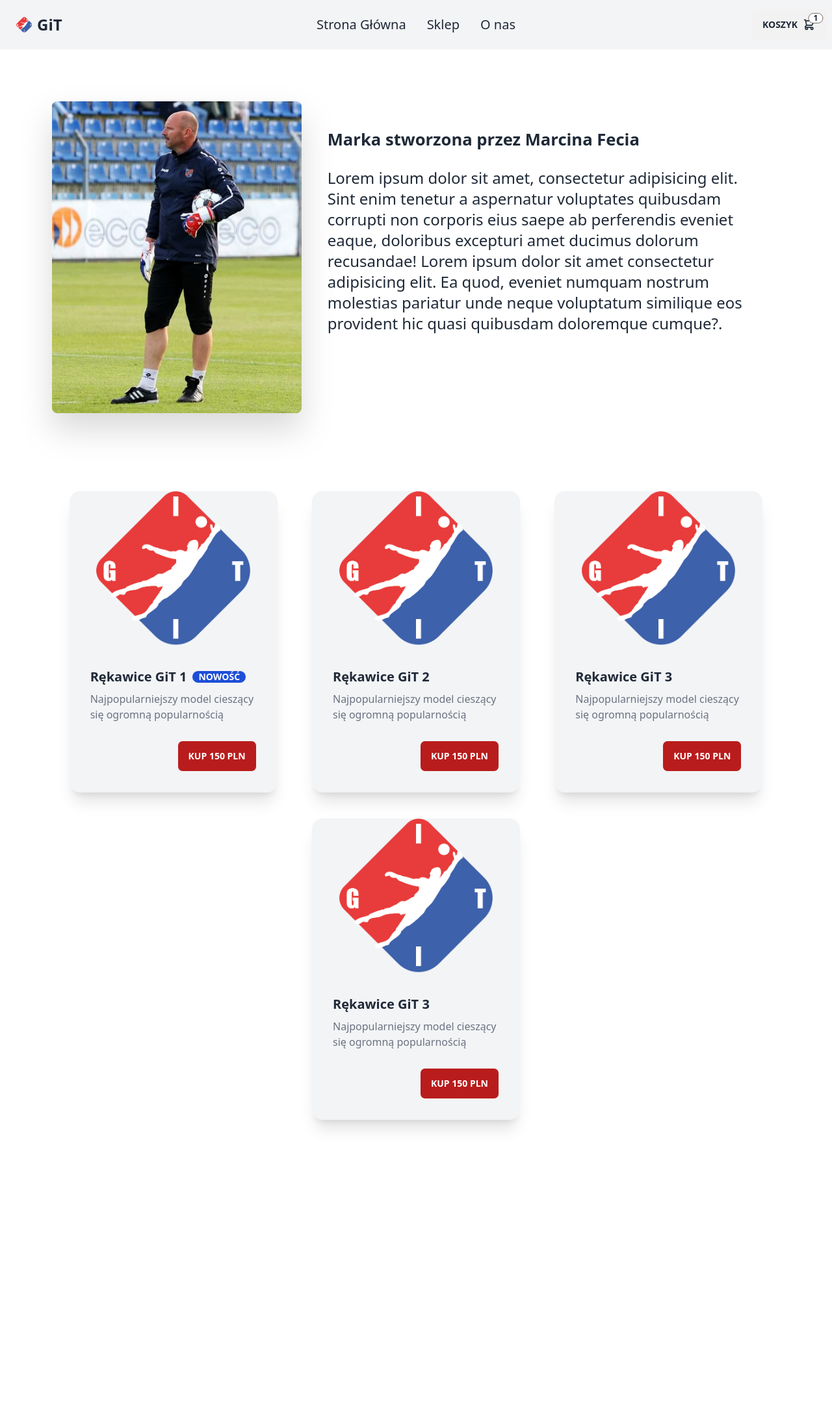
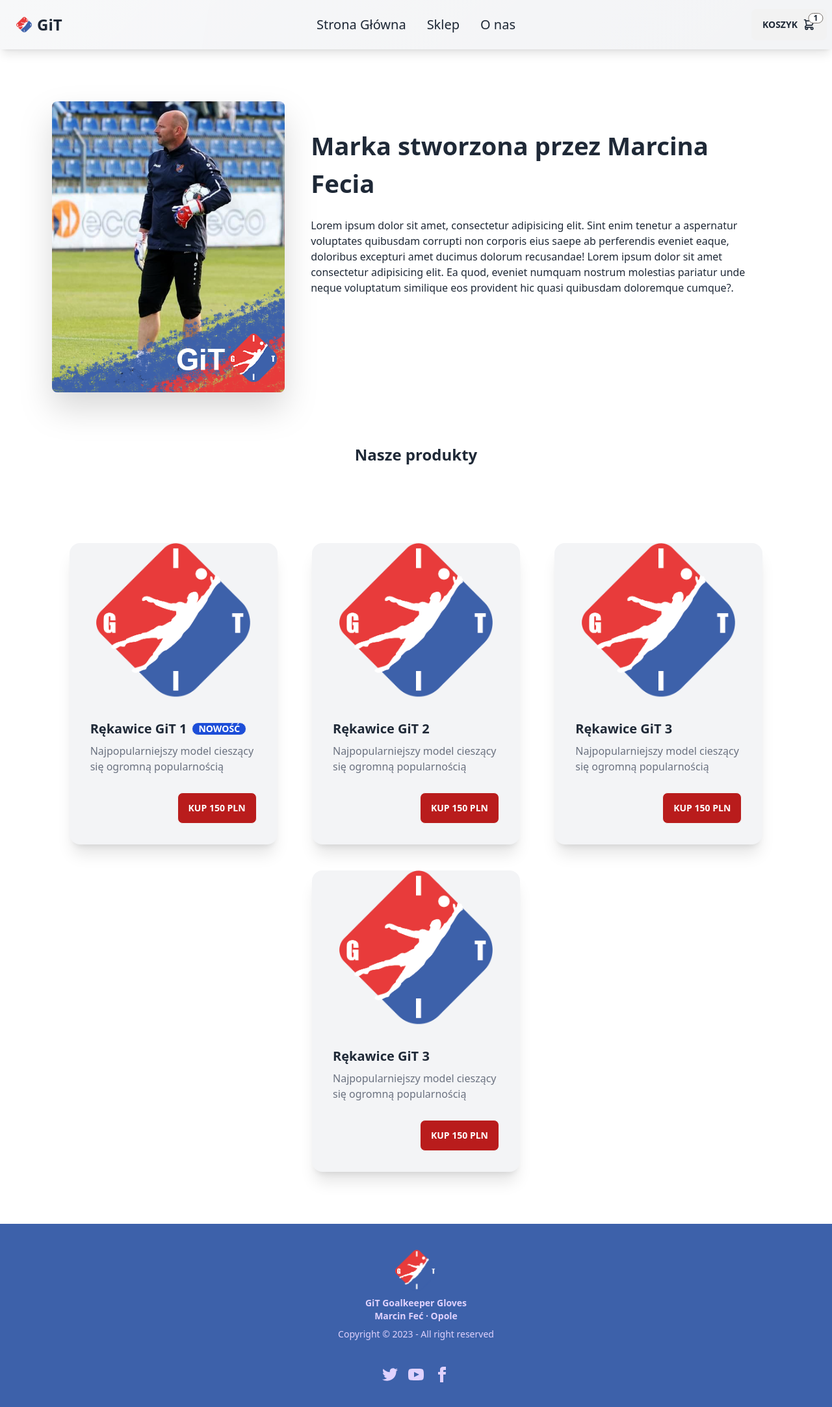
Before and after one commit to janekbartnicki/git-website, a React (Vite) app: page / in a window 1280 px wide. Shown: the whole page at 65% size. Before the commit the page ends 1804 px from the top, so only its background shows below. Built offline with nearby package versions, Linux system fonts and the light colour scheme.

Commit message:
working on footer

```diff
--- a/src/App.tsx
+++ b/src/App.tsx
@@ -2,12 +2,14 @@
 import NavBar from './NavBar';
 import Card from './Card';
 import ShortAbout from './ShortAbout';
+import Footer from './Footer';
 
 const App = () => {
   return (
     <>
       <NavBar cartCount={1}/>
       <ShortAbout/>
+      <h1 className='text-center font-bold text-2xl'>Nasze produkty</h1>
       <div className='lg:m-20 flex flex-wrap'>
         <Card
           header='Rękawice GiT 1'
@@ -37,6 +39,7 @@
 
         />
       </div>
+      <Footer/>
     </>
   )
 }
--- a/src/Card.tsx
+++ b/src/Card.tsx
@@ -18,7 +18,7 @@
     return (
         <div className="card w-80 bg-gray-100 m-auto mt-10 shadow-xl">
             <figure>
-                <img className="max-h-60" src={img} alt="Shoes" />
+                <img draggable={false} className="max-h-60" src={img} alt="Shoes" />
             </figure>
             <div className="card-body">
                 <h2 className="card-title">
--- /dev/null
+++ b/src/Footer.tsx
@@ -0,0 +1,23 @@
+const Footer: React.FC = () => {
+    return (
+        <footer className="footer footer-center p-10 bg-[#3d61aa] text-primary-content">
+            <div>
+                {/* <svg width="50" height="50" viewBox="0 0 24 24" xmlns="http://www.w3.org/2000/svg" fillRule="evenodd" clip-rule="evenodd" className="inline-block fill-current"><path d="M22.672 15.226l-2.432.811.841 2.515c.33 1.019-.209 2.127-1.23 2.456-1.15.325-2.148-.321-2.463-1.226l-.84-2.518-5.013 1.677.84 2.517c.391 1.203-.434 2.542-1.831 2.542-.88 0-1.601-.564-1.86-1.314l-.842-2.516-2.431.809c-1.135.328-2.145-.317-2.463-1.229-.329-1.018.211-2.127 1.231-2.456l2.432-.809-1.621-4.823-2.432.808c-1.355.384-2.558-.59-2.558-1.839 0-.817.509-1.582 1.327-1.846l2.433-.809-.842-2.515c-.33-1.02.211-2.129 1.232-2.458 1.02-.329 2.13.209 2.461 1.229l.842 2.515 5.011-1.677-.839-2.517c-.403-1.238.484-2.553 1.843-2.553.819 0 1.585.509 1.85 1.326l.841 2.517 2.431-.81c1.02-.33 2.131.211 2.461 1.229.332 1.018-.21 2.126-1.23 2.456l-2.433.809 1.622 4.823 2.433-.809c1.242-.401 2.557.484 2.557 1.838 0 .819-.51 1.583-1.328 1.847m-8.992-6.428l-5.01 1.675 1.619 4.828 5.011-1.674-1.62-4.829z"></path></svg> */}
+                <img src="images/icon_logo.png" className="w-16 h-16" alt="" />
+                <p className="font-bold">
+                GiT Goalkeeper Gloves <br/>Marcin Feć <span>&#183;</span> Opole
+                </p>
+                <p>Copyright © 2023 - All right reserved</p>
+            </div>
+            <div>
+                <div className="grid grid-flow-col gap-4">
+                <a><svg xmlns="http://www.w3.org/2000/svg" width="24" height="24" viewBox="0 0 24 24" className="fill-current"><path d="M24 4.557c-.883.392-1.832.656-2.828.775 1.017-.609 1.798-1.574 2.165-2.724-.951.564-2.005.974-3.127 1.195-.897-.957-2.178-1.555-3.594-1.555-3.179 0-5.515 2.966-4.797 6.045-4.091-.205-7.719-2.165-10.148-5.144-1.29 2.213-.669 5.108 1.523 6.574-.806-.026-1.566-.247-2.229-.616-.054 2.281 1.581 4.415 3.949 4.89-.693.188-1.452.232-2.224.084.626 1.956 2.444 3.379 4.6 3.419-2.07 1.623-4.678 2.348-7.29 2.04 2.179 1.397 4.768 2.212 7.548 2.212 9.142 0 14.307-7.721 13.995-14.646.962-.695 1.797-1.562 2.457-2.549z"></path></svg></a>
+                <a><svg xmlns="http://www.w3.org/2000/svg" width="24" height="24" viewBox="0 0 24 24" className="fill-current"><path d="M19.615 3.184c-3.604-.246-11.631-.245-15.23 0-3.897.266-4.356 2.62-4.385 8.816.029 6.185.484 8.549 4.385 8.816 3.6.245 11.626.246 15.23 0 3.897-.266 4.356-2.62 4.385-8.816-.029-6.185-.484-8.549-4.385-8.816zm-10.615 12.816v-8l8 3.993-8 4.007z"></path></svg></a>
+                <a><svg xmlns="http://www.w3.org/2000/svg" width="24" height="24" viewBox="0 0 24 24" className="fill-current"><path d="M9 8h-3v4h3v12h5v-12h3.642l.358-4h-4v-1.667c0-.955.192-1.333 1.115-1.333h2.885v-5h-3.808c-3.596 0-5.192 1.583-5.192 4.615v3.385z"></path></svg></a>
+                </div>
+            </div>
+        </footer>
+    )
+}
+
+export default Footer;
--- a/src/NavBar.tsx
+++ b/src/NavBar.tsx
@@ -15,14 +15,14 @@
     }
 
     return (
-        <div className="navbar bg-gray-100">
+        <div className="navbar z-10 sticky top-0 glass bg-gray-100 shadow-lg">
             <div className="navbar-start">
                 {/* mobile */}
                 <div className="dropdown">
                 <label tabIndex={0} className="btn btn-ghost lg:hidden">
                     <svg xmlns="http://www.w3.org/2000/svg" className="h-5 w-5" fill="none" viewBox="0 0 24 24" stroke="currentColor"><path strokeLinecap="round" strokeLinejoin="round" strokeWidth="2" d="M4 6h16M4 12h8m-8 6h16" /></svg>
                 </label>
-                <ul tabIndex={0} className="menu menu-sm dropdown-content mt-3 p-2 shadow bg-base-100 rounded-box w-30">
+                <ul tabIndex={0} className="menu z-10 menu-sm dropdown-content mt-3 p-2 shadow bg-base-100 rounded-box w-30">
                     <li><a>Strona Główna</a></li>
                     <li><a>Sklep</a></li>
                     {/* <li>
--- a/src/ShortAbout.tsx
+++ b/src/ShortAbout.tsx
@@ -1,11 +1,11 @@
 const ShortAbout: React.FC = () => {
     return (
         <div className="flex flex-wrap md:flex-nowrap lg:m-20 m-10">
-            <img src="images/marcin_fec.png" className="rounded-lg drop-shadow-2xl max-h-[60vh]"/>
+            <img draggable={false} src="images/marcin_fec1.png" className="rounded-lg drop-shadow-2xl lg:max-h-[35vw] sm:max-h-[60vw]"/>
             {/* TODO: ogarnąć skalowanie się tekstu */}
             <div className="m-10">
-                <h1 className="font-bold lg:text-[2vw] md:text-[5vw]">Marka stworzona przez Marcina Fecia</h1><br/>
-                <p className="lg: text-2xl">Lorem ipsum dolor sit amet, consectetur adipisicing elit. Sint enim tenetur a aspernatur voluptates quibusdam corrupti non corporis eius saepe ab perferendis eveniet eaque, doloribus excepturi amet ducimus dolorum recusandae! Lorem ipsum dolor sit amet consectetur adipisicing elit. Ea quod, eveniet numquam nostrum molestias pariatur unde neque voluptatum similique eos provident hic quasi quibusdam doloremque cumque?.</p>
+                <h1 className="font-bold lg:text-[3vw] md:text-[2.75vw]">Marka stworzona przez Marcina Fecia</h1><br/>
+                <p className="">Lorem ipsum dolor sit amet, consectetur adipisicing elit. Sint enim tenetur a aspernatur voluptates quibusdam corrupti non corporis eius saepe ab perferendis eveniet eaque, doloribus excepturi amet ducimus dolorum recusandae! Lorem ipsum dolor sit amet consectetur adipisicing elit. Ea quod, eveniet numquam nostrum molestias pariatur unde neque voluptatum similique eos provident hic quasi quibusdam doloremque cumque?.</p>
             </div>
         </div>
     )
```
Also changed, not shown: public/images/marcin_fec1.png (added).
